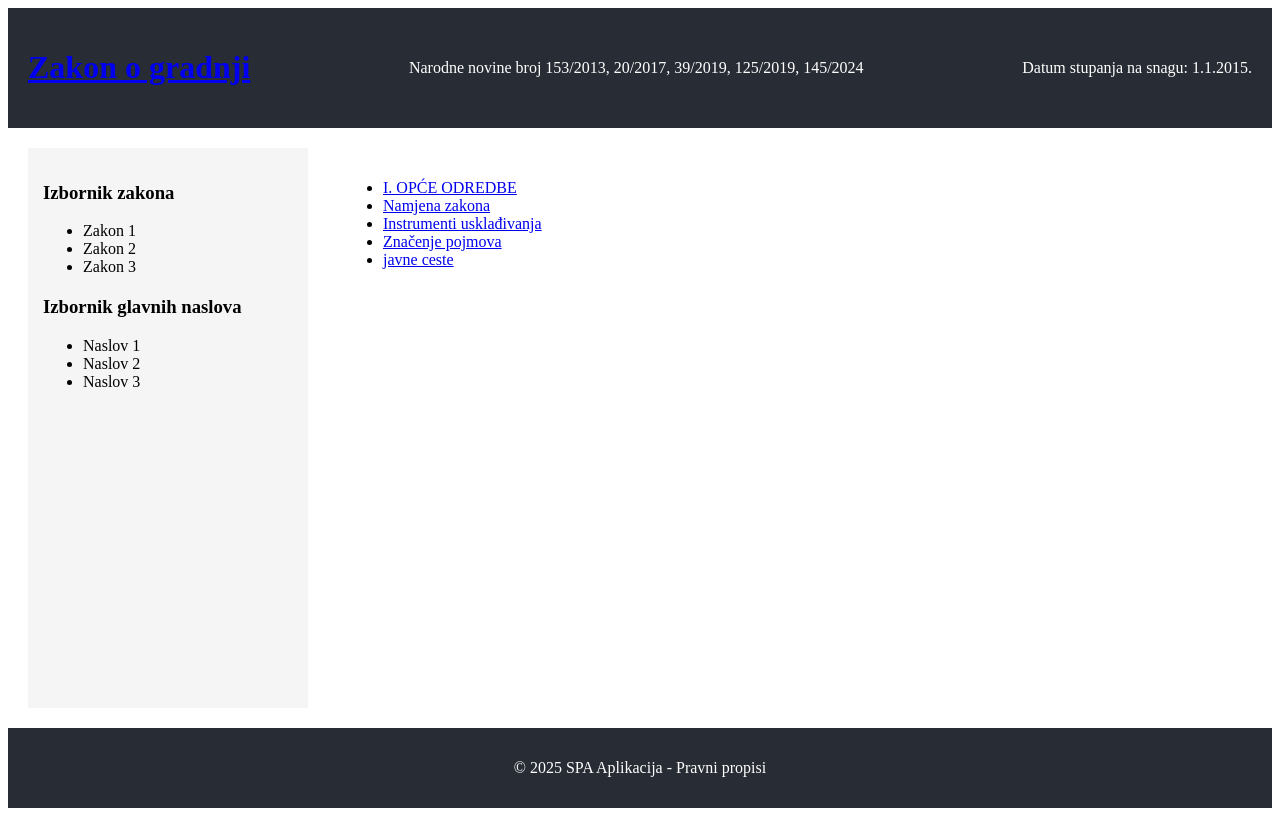
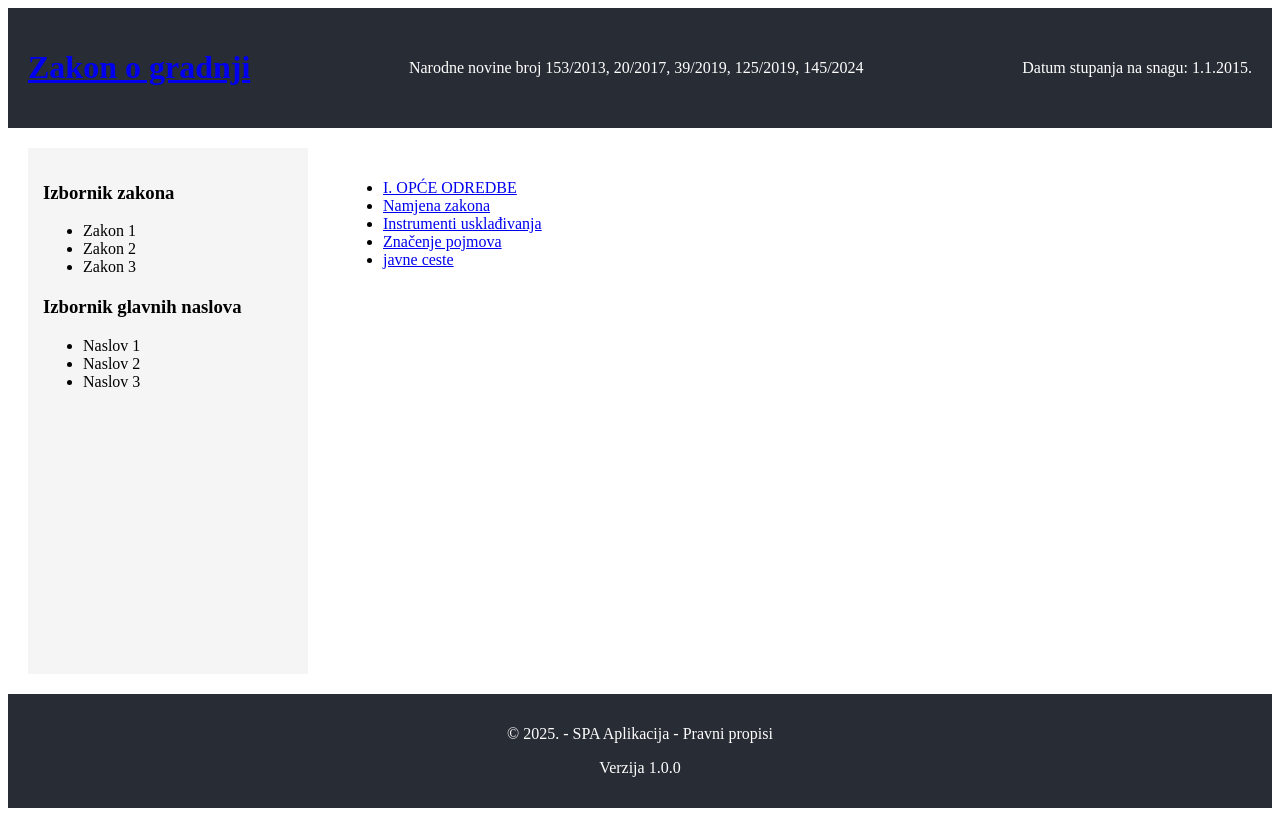
Before and after one commit to ZeljkoGlavinic/vite-react, a React (Vite) app: page / in a window 1280 px wide. Built offline with nearby package versions, Linux system fonts and the light colour scheme.

Commit message:
Malo korigirano podnožje (iz radoznalosti)

```diff
--- a/src/components/layout/Podnozje/Podnozje.jsx
+++ b/src/components/layout/Podnozje/Podnozje.jsx
@@ -1,7 +1,14 @@
 const Podnozje = () => {
+	const currentYear = new Date().getFullYear()
+
 	return (
 		<footer className="podnozje">
-			<p>© 2025 SPA Aplikacija - Pravni propisi</p>
+			<div className="podnozje-sadrzaj">
+				<div className="podnozje-info">
+					<p>© {currentYear}. - SPA Aplikacija - Pravni propisi</p>
+					<p className="verzija">Verzija 1.0.0</p>
+				</div>
+			</div>
 		</footer>
 	)
 }
```
